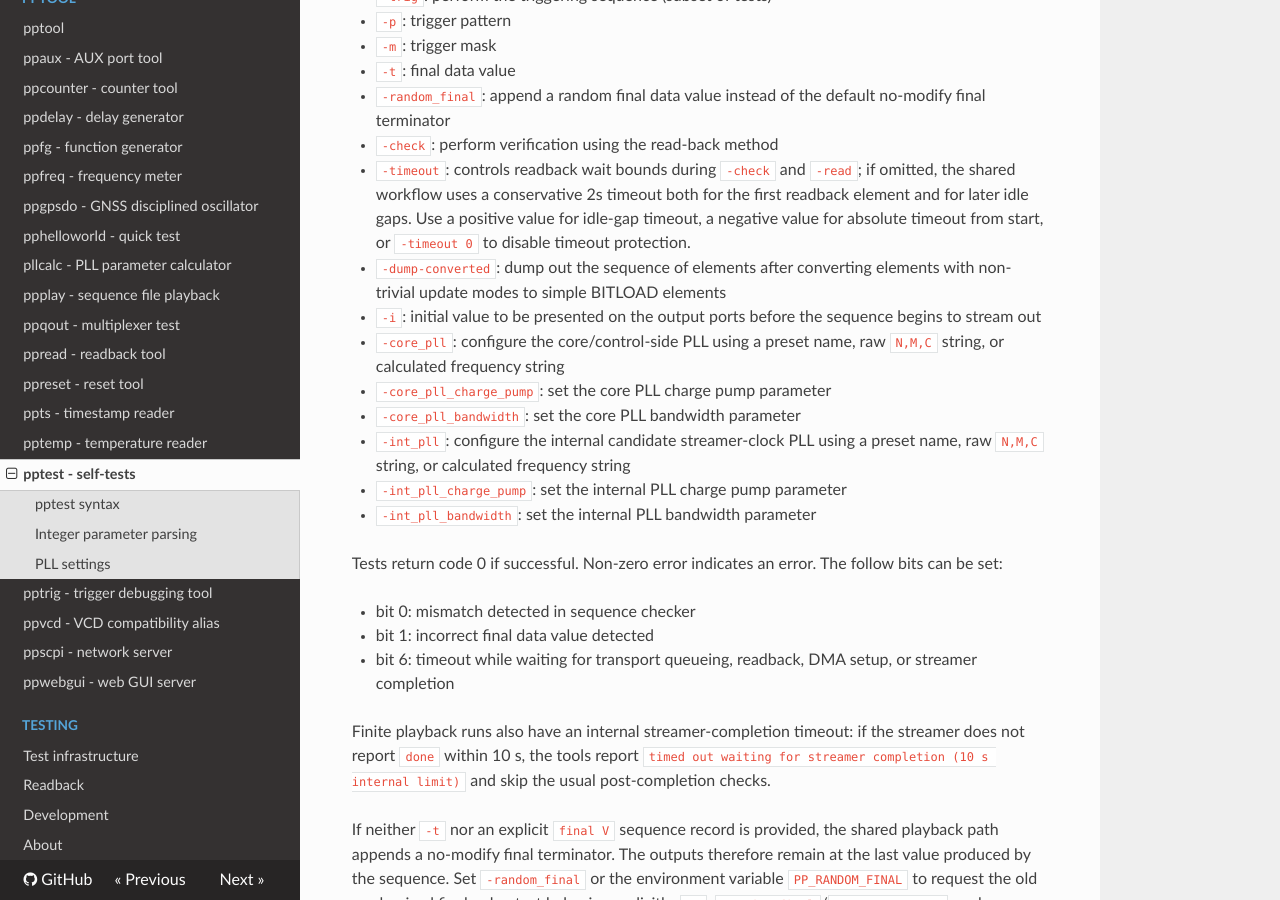
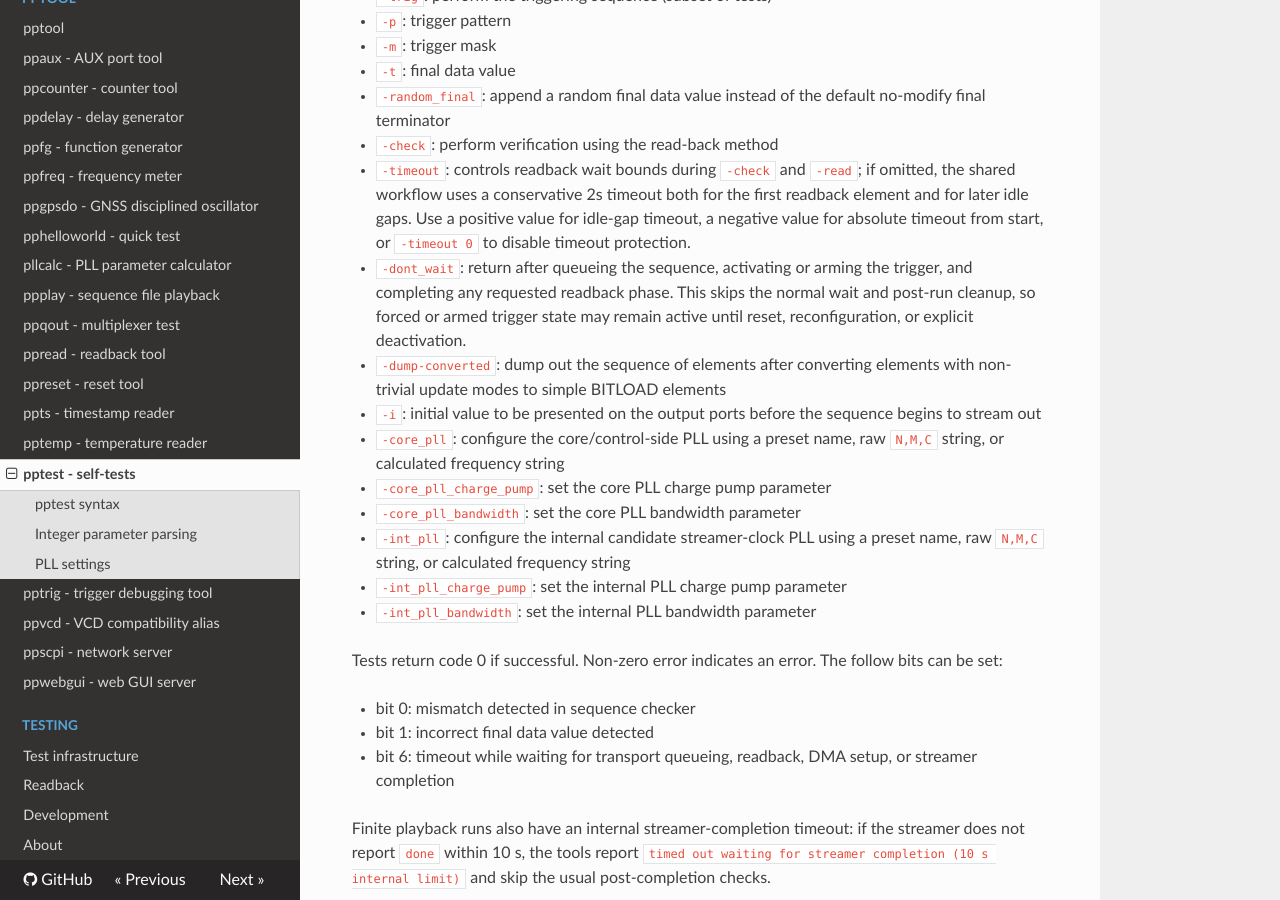
Before and after one commit to rokzitko/PulsePins, an MkDocs documentation site: the page built from docs/docs/pptest.md, in a window 1280 px wide and 900 px high, scrolled down 635 px. Built offline with MkDocs 1.6.1, drawn with Linux system fonts in a browser that asks for light colours; nearby versions of some CDN libraries; some of the changed text lies outside the part shown.

Commit message:
document -dont_wait trigger lifetime

```diff
--- a/docs/docs/pptest.md
+++ b/docs/docs/pptest.md
@@ -24,6 +24,7 @@ Command line switches:
 * ``-random_final``: append a random final data value instead of the default no-modify final terminator
 * ``-check``: perform verification using the read-back method
 * ``-timeout``: controls readback wait bounds during ``-check`` and ``-read``; if omitted, the shared workflow uses a conservative 2s timeout both for the first readback element and for later idle gaps. Use a positive value for idle-gap timeout, a negative value for absolute timeout from start, or ``-timeout 0`` to disable timeout protection.
+* ``-dont_wait``: return after queueing the sequence, activating or arming the trigger, and completing any requested readback phase. This skips the normal wait and post-run cleanup, so forced or armed trigger state may remain active until reset, reconfiguration, or explicit deactivation.
 * ``-dump-converted``: dump out the sequence of elements after converting elements with non-trivial update modes to simple BITLOAD elements
 * ``-i``: initial value to be presented on the output ports before the sequence begins to stream out
 * ``-core_pll``: configure the core/control-side PLL using a preset name, raw ``N,M,C`` string, or calculated frequency string
@@ -117,7 +118,8 @@ Bitwise update mode test on a short sequence.
 
 Initial value test. Defaults to 4, use ``-iv`` to override. The switch ``-ns`` furthermore adds an initial no-strobe
 element with the same value. This can be used in combination with ``-timeout`` and ``-dont_wait`` to perform a self-test
-of the initial value setting.
+of the initial value setting; remember that ``-dont_wait`` intentionally leaves normal post-run cleanup to a later reset,
+reconfiguration, or explicit deactivation.
 
 ### Test 8
 
```
Also changed, not shown: docs/docs/ppplay.md (+1 -1 lines), 1 other file.
